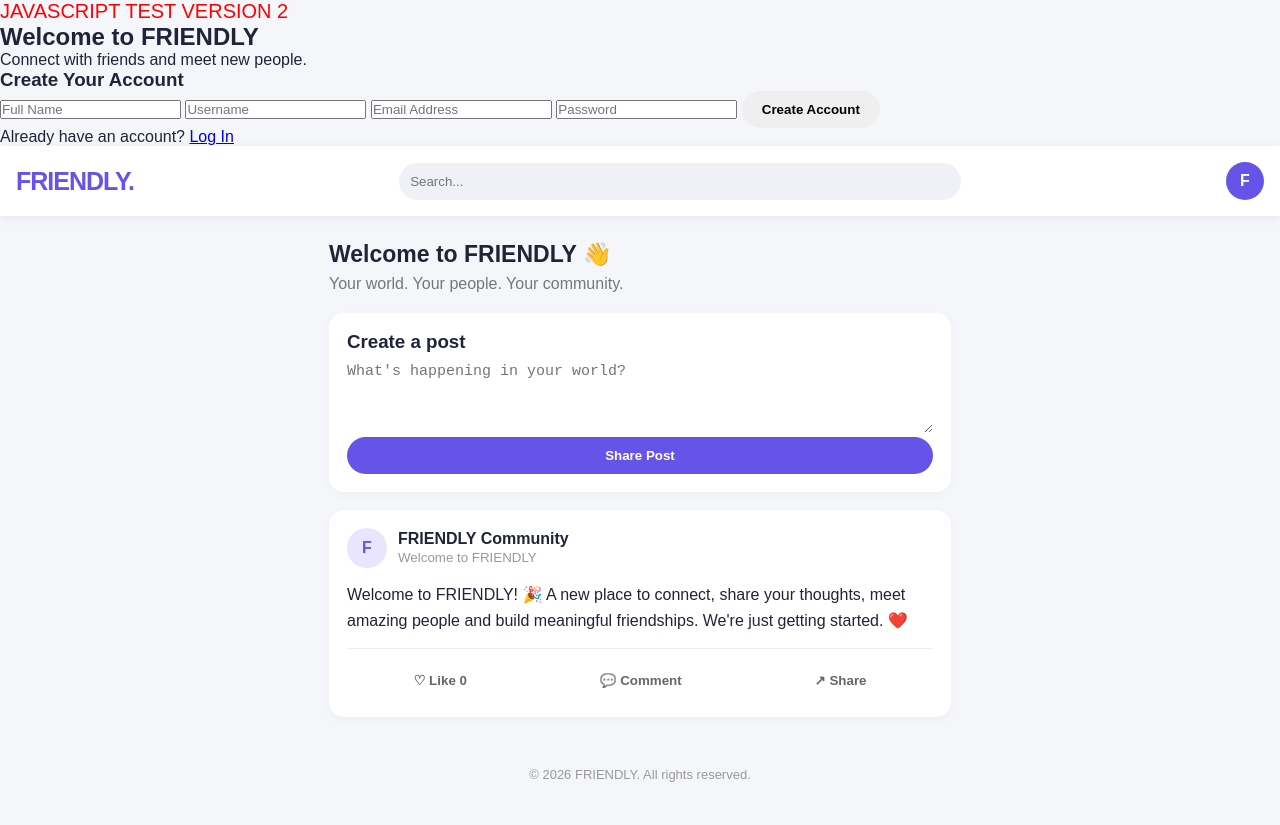
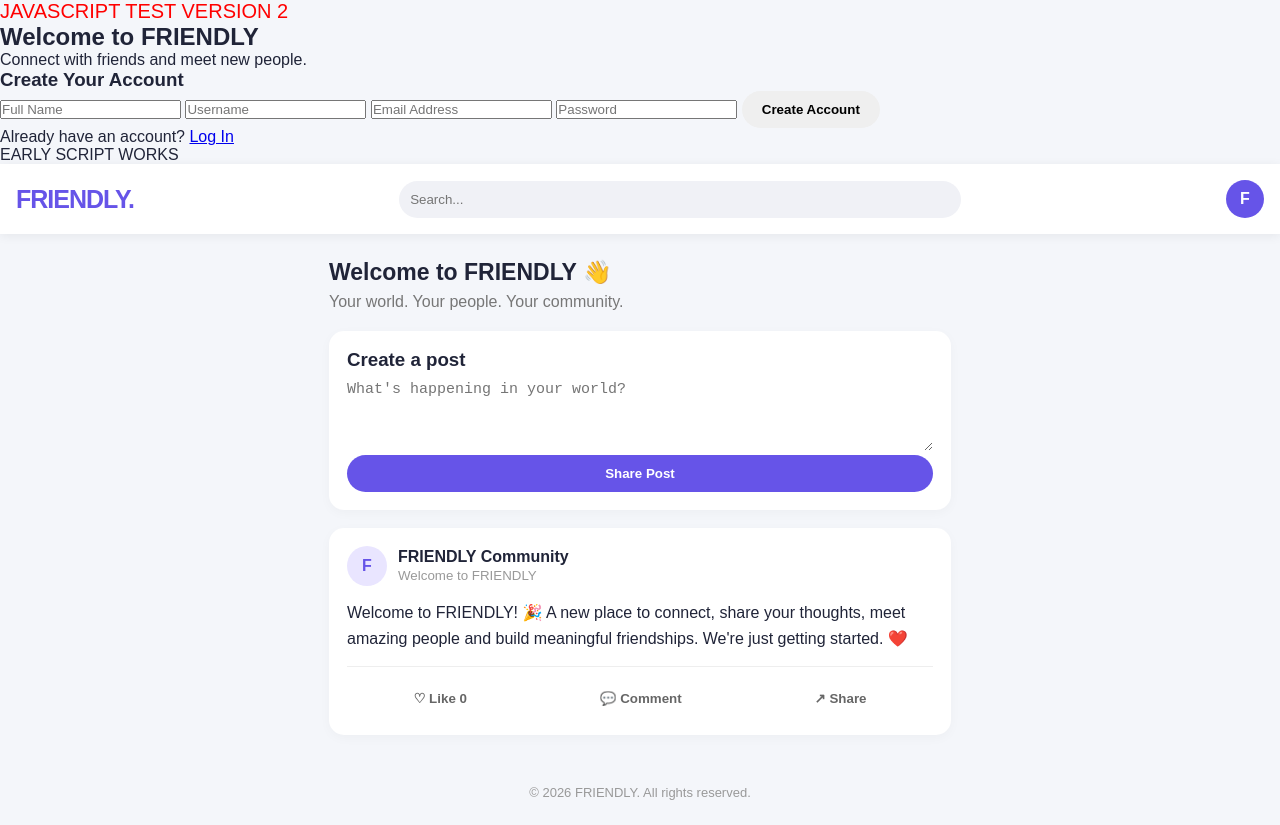
Before and after one commit to anthonybella232-beep/friendly-mini-app, a plain HTML site: page index.html/index.html in a window 1280 px wide. Drawn offline with nearby package versions, Linux system fonts and the light colour scheme.

Commit message:
Update index.html

```diff
--- a/index.html/index.html
+++ b/index.html/index.html
@@ -259,7 +259,9 @@ footer {
 <footer>
   © 2026 FRIENDLY. All rights reserved.
 </footer>
-
+<script>
+document.getElementById("authMessage").textContent = "EARLY SCRIPT WORKS";
+</script>
 <script src="https://unpkg.com/@supabase/supabase-js@2"></script>
 
 <script>
```
